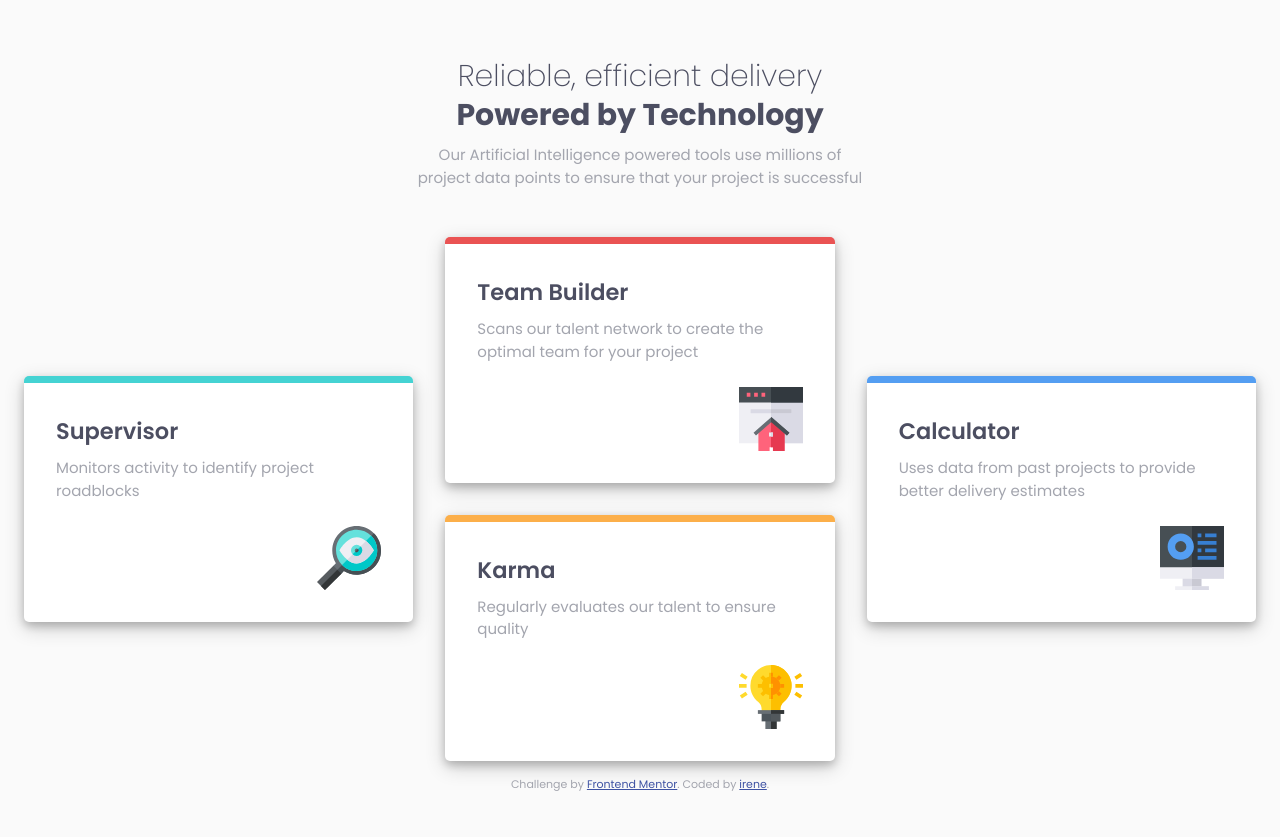
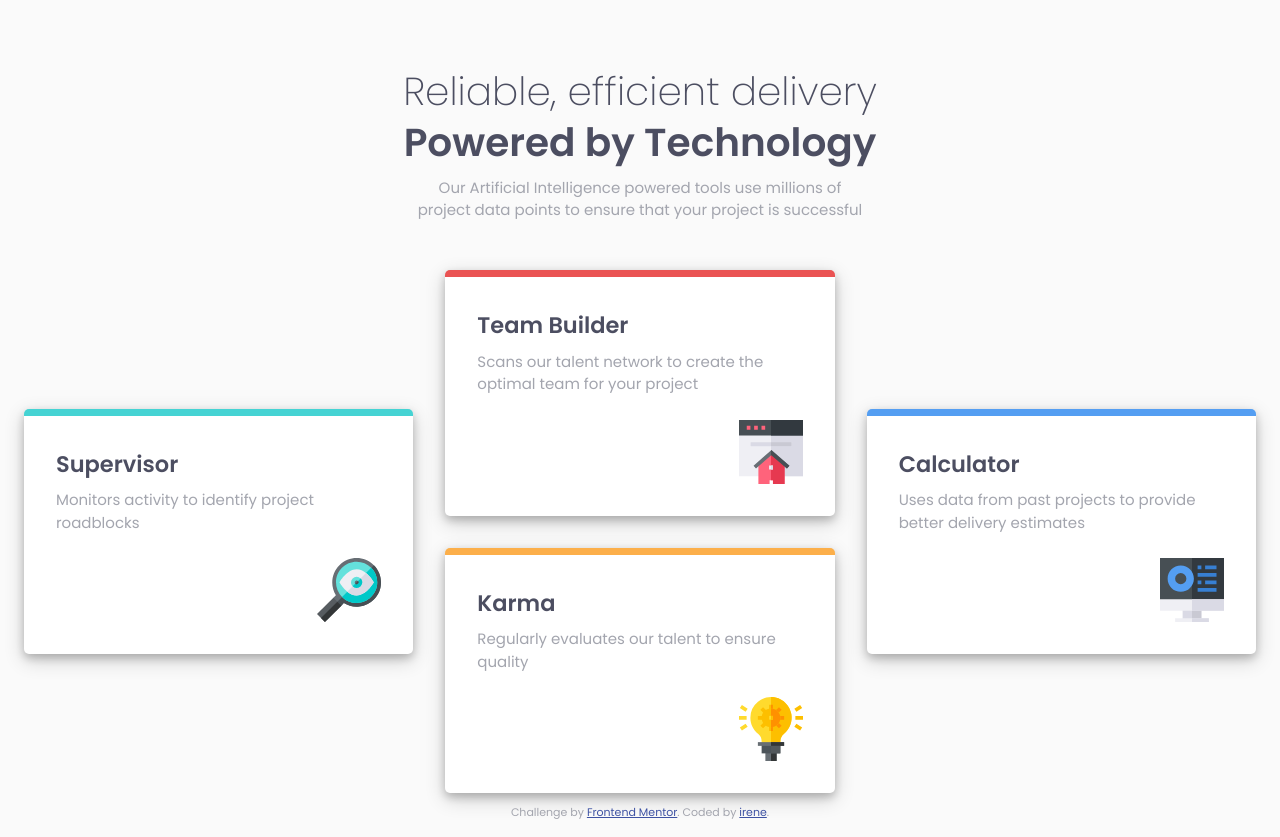
Before and after one commit to irene-panis/fem-fourcards, a plain HTML site: page index.html in a window 1280 px wide. Before the commit the page ends 808 px from the top, so only its background shows below. Drawn offline with Linux system fonts and the light colour scheme.

Commit message:
change headers font size + move around css

```diff
--- a/styles/style.scss
+++ b/styles/style.scss
@@ -26,6 +26,24 @@ main {
   gap: 3rem;
 }
 
+.text {
+  text-align: center;
+  max-width: 40rem;
+}
+
+h1 {
+  font-weight: 600;
+}
+
+.headers {
+  font-size: 1.3em;
+}
+
+.headers > p {
+  font-size: 2em;
+  font-weight: 200;
+}
+
 h1,
 .card-title,
 .card-desc {
@@ -35,16 +53,6 @@ h1,
 .headers,
 .card-title {
   color: $darkblue;
-}
-
-.text {
-  max-width: 30rem;
-  text-align: center;
-}
-
-.headers > p {
-  font-size: 2em;
-  font-weight: 200;
 }
 
 h2,
```
Also changed, not shown: styles/style.css, 1 other file.
